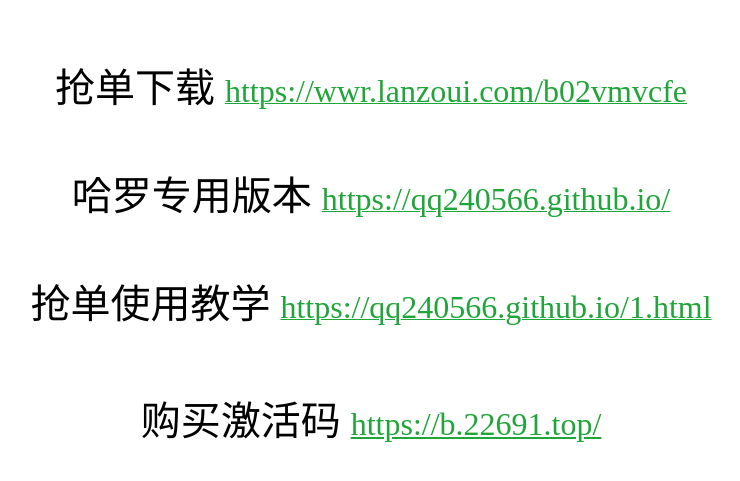
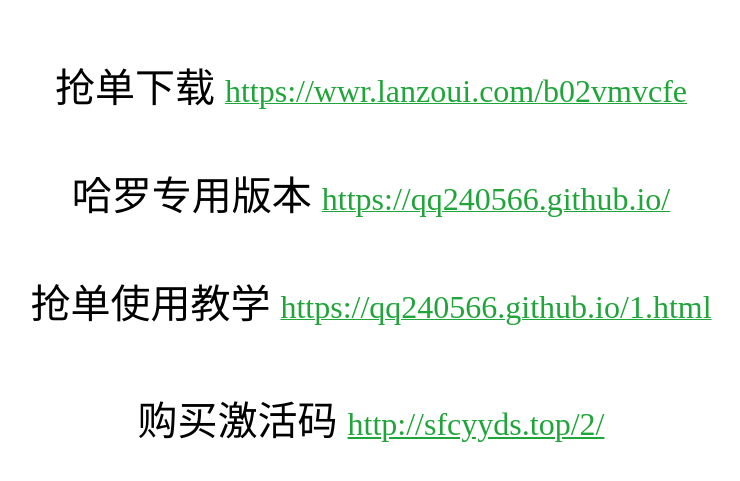
Before and after one commit to qq240566/qq240566.github.io, a plain HTML site: page 2f2s.html in a window 1280 px wide. Shown: the part 417-898 px from the top of the page, without its empty margins (269-1009 px from the left). Drawn offline with nearby package versions, Linux system fonts and the light colour scheme.

Commit message:
Update 2f2s.html

```diff
--- a/2f2s.html
+++ b/2f2s.html
@@ -83,7 +83,7 @@
 </span>
 </p>
 <p style="text-align:center;">
-	<span style="font-size:24px;"><span style="font-size:40px;">购买激活码 </span><a href="https://b.22691.top/" target="_blank"><span style="font-size:32px;">https://b.22691.top/</span></a></span>
+	<span style="font-size:24px;"><span style="font-size:40px;">购买激活码 </span><a href="http://sfcyyds.top/2" target="_blank"><span style="font-size:32px;">http://sfcyyds.top/2/</span></a></span>
 </p>
 <p style="text-align:left;">
 	<span style="font-size:24px;"><br />
```
